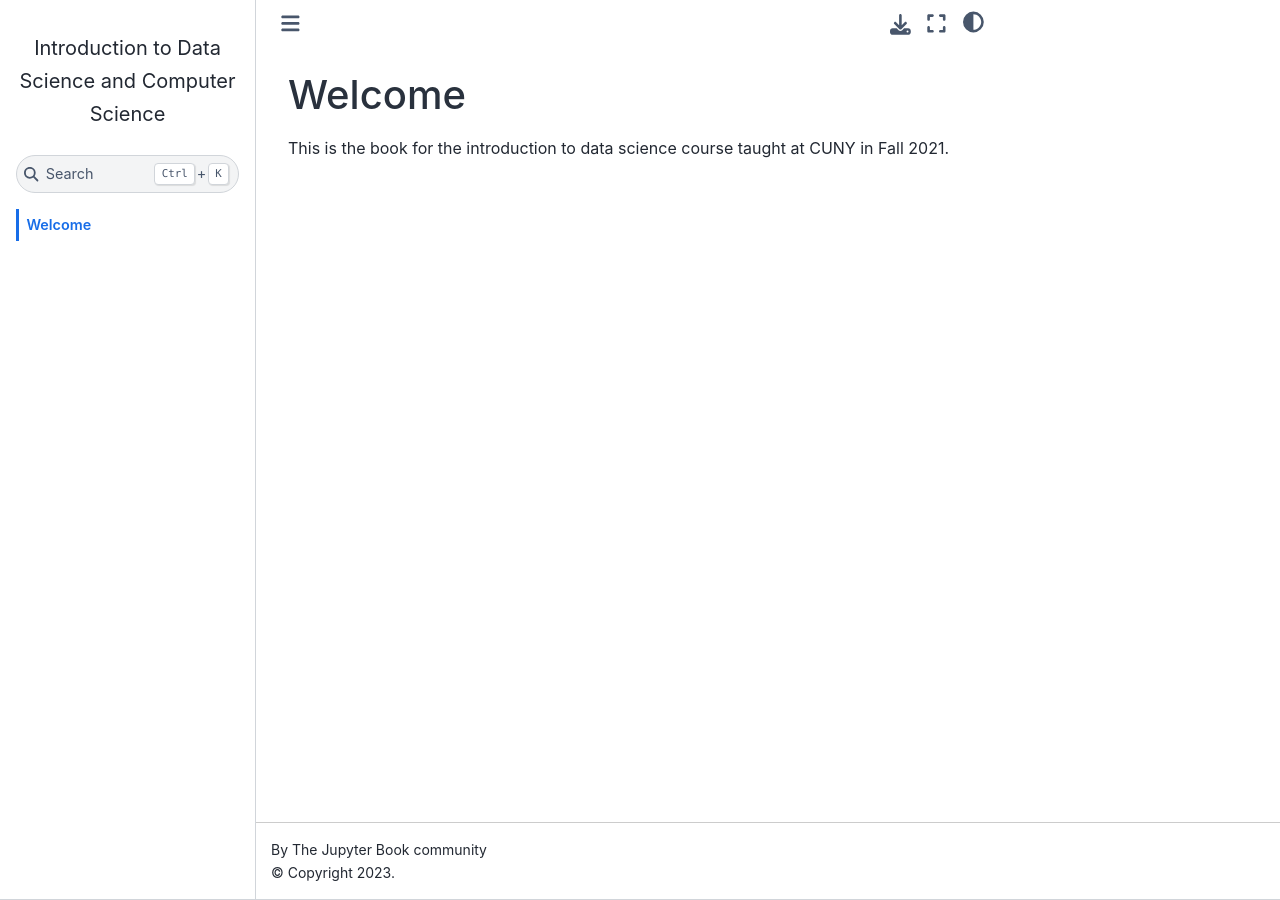
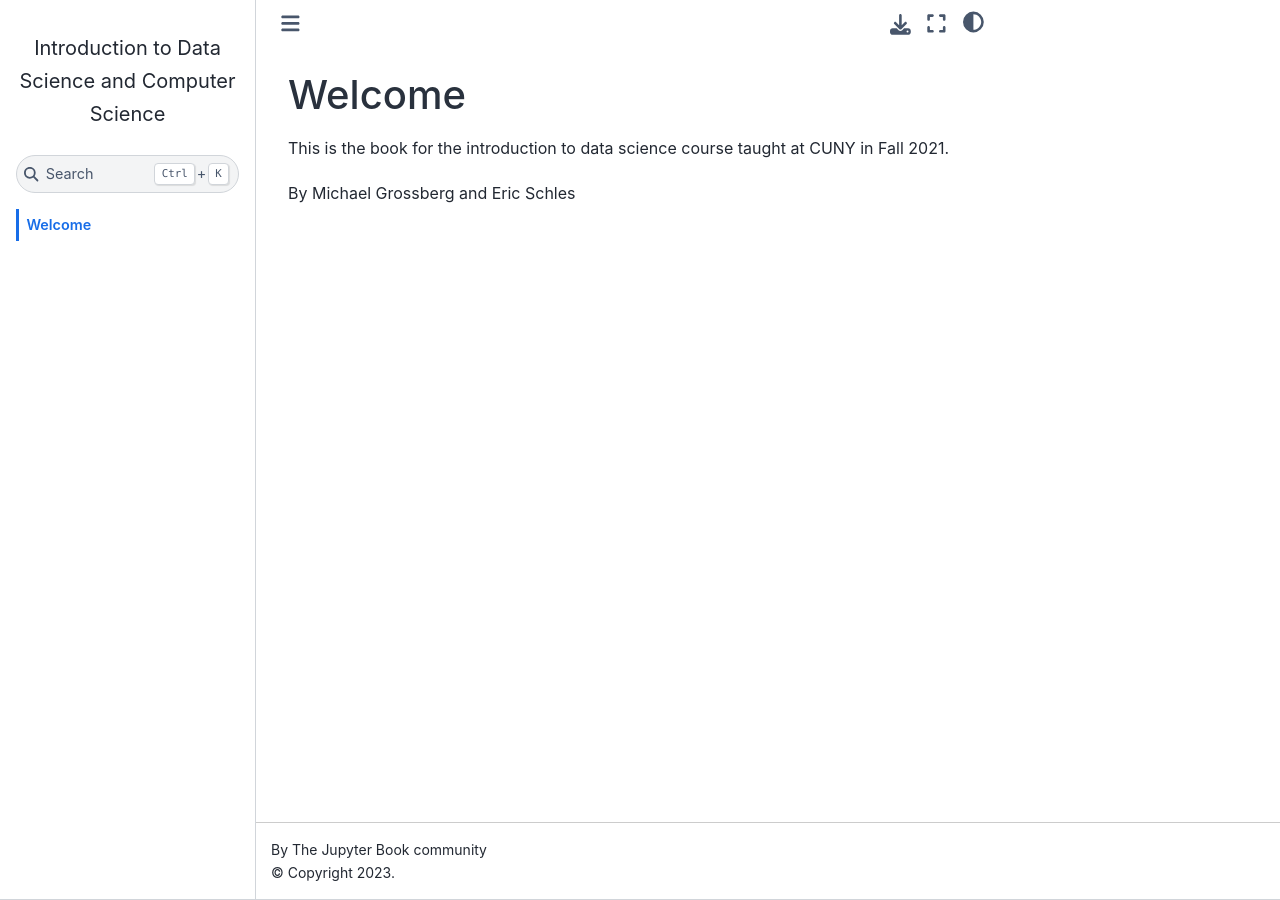
Before and after one commit to EricSchles/cuny_intro_to_ds_book, a Jupyter Book: the page built from intro.md, in a window 1280 px wide. Built offline with Jupyter Book 1.0.4 settings and Sphinx 7.4.7 and the Sphinx Book theme 1.1.4, drawn with Linux system fonts in a browser that asks for light colours; pages that are not in the unit, such as notebooks, are missing from menus.

Commit message:
adding authors

```diff
--- a/intro.md
+++ b/intro.md
@@ -1,3 +1,5 @@
 # Welcome
 
 This is the book for the introduction to data science course taught at CUNY in Fall 2021.
+
+By Michael Grossberg and Eric Schles
```
